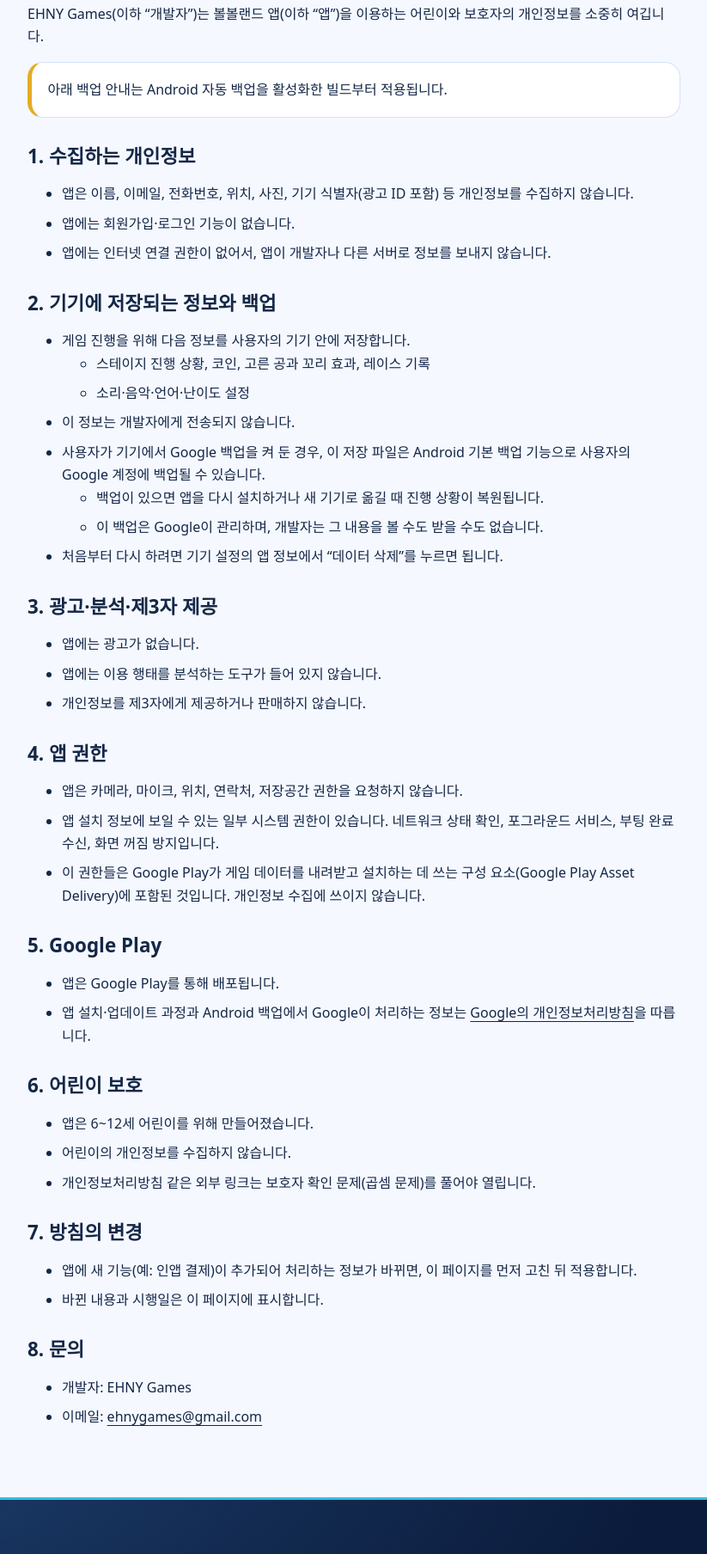
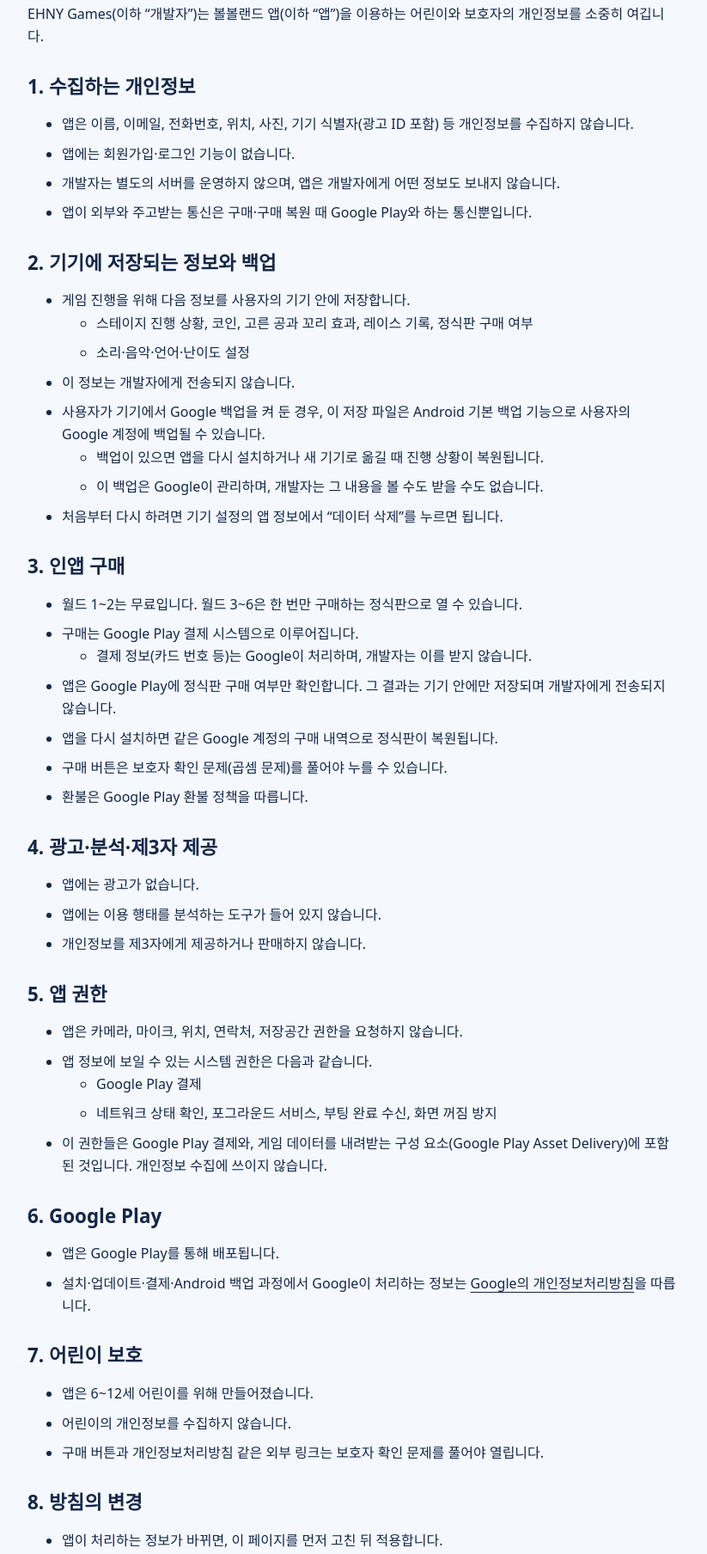
Before and after one commit to gbbc82/ehnygames-website, a plain HTML site: page privacy/bolbolland/index.html in a window 1280 px wide. Shown: the part 419-2227 px from the top of the page at 86% size, without its empty margins (228-1051 px from the left). Drawn offline with Linux system fonts and the light colour scheme.

Commit message:
Update BolBol Land privacy policies for Google Play Billing

```diff
--- a/privacy/bolbolland/index.html
+++ b/privacy/bolbolland/index.html
@@ -4,13 +4,13 @@
 <p class="eyebrow">EHNY GAMES · PRIVACY</p><h1>볼볼랜드 개인정보처리방침</h1>
 <p>시행일: 2026년 11월 6일</p>
 <p>EHNY Games(이하 “개발자”)는 볼볼랜드 앱(이하 “앱”)을 이용하는 어린이와 보호자의 개인정보를 소중히 여깁니다.</p>
-<div class="notice">아래 백업 안내는 Android 자동 백업을 활성화한 빌드부터 적용됩니다.</div>
-<section><h2>1. 수집하는 개인정보</h2><ul><li>앱은 이름, 이메일, 전화번호, 위치, 사진, 기기 식별자(광고 ID 포함) 등 개인정보를 수집하지 않습니다.</li><li>앱에는 회원가입·로그인 기능이 없습니다.</li><li>앱에는 인터넷 연결 권한이 없어서, 앱이 개발자나 다른 서버로 정보를 보내지 않습니다.</li></ul></section>
-<section><h2>2. 기기에 저장되는 정보와 백업</h2><ul><li>게임 진행을 위해 다음 정보를 사용자의 기기 안에 저장합니다.<ul><li>스테이지 진행 상황, 코인, 고른 공과 꼬리 효과, 레이스 기록</li><li>소리·음악·언어·난이도 설정</li></ul></li><li>이 정보는 개발자에게 전송되지 않습니다.</li><li>사용자가 기기에서 Google 백업을 켜 둔 경우, 이 저장 파일은 Android 기본 백업 기능으로 사용자의 Google 계정에 백업될 수 있습니다.<ul><li>백업이 있으면 앱을 다시 설치하거나 새 기기로 옮길 때 진행 상황이 복원됩니다.</li><li>이 백업은 Google이 관리하며, 개발자는 그 내용을 볼 수도 받을 수도 없습니다.</li></ul></li><li>처음부터 다시 하려면 기기 설정의 앱 정보에서 “데이터 삭제”를 누르면 됩니다.</li></ul></section>
-<section><h2>3. 광고·분석·제3자 제공</h2><ul><li>앱에는 광고가 없습니다.</li><li>앱에는 이용 행태를 분석하는 도구가 들어 있지 않습니다.</li><li>개인정보를 제3자에게 제공하거나 판매하지 않습니다.</li></ul></section>
-<section><h2>4. 앱 권한</h2><ul><li>앱은 카메라, 마이크, 위치, 연락처, 저장공간 권한을 요청하지 않습니다.</li><li>앱 설치 정보에 보일 수 있는 일부 시스템 권한이 있습니다. 네트워크 상태 확인, 포그라운드 서비스, 부팅 완료 수신, 화면 꺼짐 방지입니다.</li><li>이 권한들은 Google Play가 게임 데이터를 내려받고 설치하는 데 쓰는 구성 요소(Google Play Asset Delivery)에 포함된 것입니다. 개인정보 수집에 쓰이지 않습니다.</li></ul></section>
-<section><h2>5. Google Play</h2><ul><li>앱은 Google Play를 통해 배포됩니다.</li><li>앱 설치·업데이트 과정과 Android 백업에서 Google이 처리하는 정보는 <a href="https://policies.google.com/privacy?hl=ko">Google의 개인정보처리방침</a>을 따릅니다.</li></ul></section>
-<section><h2>6. 어린이 보호</h2><ul><li>앱은 6~12세 어린이를 위해 만들어졌습니다.</li><li>어린이의 개인정보를 수집하지 않습니다.</li><li>개인정보처리방침 같은 외부 링크는 보호자 확인 문제(곱셈 문제)를 풀어야 열립니다.</li></ul></section>
-<section><h2>7. 방침의 변경</h2><ul><li>앱에 새 기능(예: 인앱 결제)이 추가되어 처리하는 정보가 바뀌면, 이 페이지를 먼저 고친 뒤 적용합니다.</li><li>바뀐 내용과 시행일은 이 페이지에 표시합니다.</li></ul></section>
-<section><h2>8. 문의</h2><ul><li>개발자: EHNY Games</li><li>이메일: <a href="mailto:ehnygames@gmail.com">ehnygames@gmail.com</a></li></ul></section>
+<section><h2>1. 수집하는 개인정보</h2><ul><li>앱은 이름, 이메일, 전화번호, 위치, 사진, 기기 식별자(광고 ID 포함) 등 개인정보를 수집하지 않습니다.</li><li>앱에는 회원가입·로그인 기능이 없습니다.</li><li>개발자는 별도의 서버를 운영하지 않으며, 앱은 개발자에게 어떤 정보도 보내지 않습니다.</li><li>앱이 외부와 주고받는 통신은 구매·구매 복원 때 Google Play와 하는 통신뿐입니다.</li></ul></section>
+<section><h2>2. 기기에 저장되는 정보와 백업</h2><ul><li>게임 진행을 위해 다음 정보를 사용자의 기기 안에 저장합니다.<ul><li>스테이지 진행 상황, 코인, 고른 공과 꼬리 효과, 레이스 기록, 정식판 구매 여부</li><li>소리·음악·언어·난이도 설정</li></ul></li><li>이 정보는 개발자에게 전송되지 않습니다.</li><li>사용자가 기기에서 Google 백업을 켜 둔 경우, 이 저장 파일은 Android 기본 백업 기능으로 사용자의 Google 계정에 백업될 수 있습니다.<ul><li>백업이 있으면 앱을 다시 설치하거나 새 기기로 옮길 때 진행 상황이 복원됩니다.</li><li>이 백업은 Google이 관리하며, 개발자는 그 내용을 볼 수도 받을 수도 없습니다.</li></ul></li><li>처음부터 다시 하려면 기기 설정의 앱 정보에서 “데이터 삭제”를 누르면 됩니다.</li></ul></section>
+<section><h2>3. 인앱 구매</h2><ul><li>월드 1~2는 무료입니다. 월드 3~6은 한 번만 구매하는 정식판으로 열 수 있습니다.</li><li>구매는 Google Play 결제 시스템으로 이루어집니다.<ul><li>결제 정보(카드 번호 등)는 Google이 처리하며, 개발자는 이를 받지 않습니다.</li></ul></li><li>앱은 Google Play에 정식판 구매 여부만 확인합니다. 그 결과는 기기 안에만 저장되며 개발자에게 전송되지 않습니다.</li><li>앱을 다시 설치하면 같은 Google 계정의 구매 내역으로 정식판이 복원됩니다.</li><li>구매 버튼은 보호자 확인 문제(곱셈 문제)를 풀어야 누를 수 있습니다.</li><li>환불은 Google Play 환불 정책을 따릅니다.</li></ul></section>
+<section><h2>4. 광고·분석·제3자 제공</h2><ul><li>앱에는 광고가 없습니다.</li><li>앱에는 이용 행태를 분석하는 도구가 들어 있지 않습니다.</li><li>개인정보를 제3자에게 제공하거나 판매하지 않습니다.</li></ul></section>
+<section><h2>5. 앱 권한</h2><ul><li>앱은 카메라, 마이크, 위치, 연락처, 저장공간 권한을 요청하지 않습니다.</li><li>앱 정보에 보일 수 있는 시스템 권한은 다음과 같습니다.<ul><li>Google Play 결제</li><li>네트워크 상태 확인, 포그라운드 서비스, 부팅 완료 수신, 화면 꺼짐 방지</li></ul></li><li>이 권한들은 Google Play 결제와, 게임 데이터를 내려받는 구성 요소(Google Play Asset Delivery)에 포함된 것입니다. 개인정보 수집에 쓰이지 않습니다.</li></ul></section>
+<section><h2>6. Google Play</h2><ul><li>앱은 Google Play를 통해 배포됩니다.</li><li>설치·업데이트·결제·Android 백업 과정에서 Google이 처리하는 정보는 <a href="https://policies.google.com/privacy?hl=ko">Google의 개인정보처리방침</a>을 따릅니다.</li></ul></section>
+<section><h2>7. 어린이 보호</h2><ul><li>앱은 6~12세 어린이를 위해 만들어졌습니다.</li><li>어린이의 개인정보를 수집하지 않습니다.</li><li>구매 버튼과 개인정보처리방침 같은 외부 링크는 보호자 확인 문제를 풀어야 열립니다.</li></ul></section>
+<section><h2>8. 방침의 변경</h2><ul><li>앱이 처리하는 정보가 바뀌면, 이 페이지를 먼저 고친 뒤 적용합니다.</li><li>바뀐 내용과 시행일은 이 페이지에 표시합니다.</li></ul></section>
+<section><h2>9. 문의</h2><ul><li>개발자: EHNY Games</li><li>개인정보 문의: <a href="mailto:privacy@ehnygames.com">privacy@ehnygames.com</a></li><li>일반 문의: <a href="mailto:support@ehnygames.com">support@ehnygames.com</a></li></ul></section>
 </article></main><footer><div class="wrap footer-grid"><div class="footer-brand"><a class="brand" href="../../index.html"><img src="../../assets/ehny_horizontal_on_dark.png" alt="EHNY Games" ></a><p>작은 세계에서 시작하는 큰 모험.</p></div><div class="footer-links"><h2>둘러보기</h2><a href="../../index.html#games">게임<svg aria-hidden="true" viewBox="0 0 24 24" width="21" height="21" fill="none" stroke="currentColor" stroke-width="1.7" stroke-linecap="round" stroke-linejoin="round"><path d="M5 12h14m-6-6 6 6-6 6"/></svg></a></div><div class="footer-links"><h2>지원 및 개인정보</h2><a href="../../support/index.html">지원<svg aria-hidden="true" viewBox="0 0 24 24" width="21" height="21" fill="none" stroke="currentColor" stroke-width="1.7" stroke-linecap="round" stroke-linejoin="round"><path d="M5 12h14m-6-6 6 6-6 6"/></svg></a><a href="../../privacy/">개인정보처리방침<svg aria-hidden="true" viewBox="0 0 24 24" width="21" height="21" fill="none" stroke="currentColor" stroke-width="1.7" stroke-linecap="round" stroke-linejoin="round"><path d="M5 12h14m-6-6 6 6-6 6"/></svg></a></div></div><div class="wrap footer-bottom"><span>© EHNY Games</span><span>INDEPENDENT GAME STUDIO</span></div></footer></body></html>
```
Also changed, not shown: en/privacy/bolbolland/index.html (+9 -9 lines).
